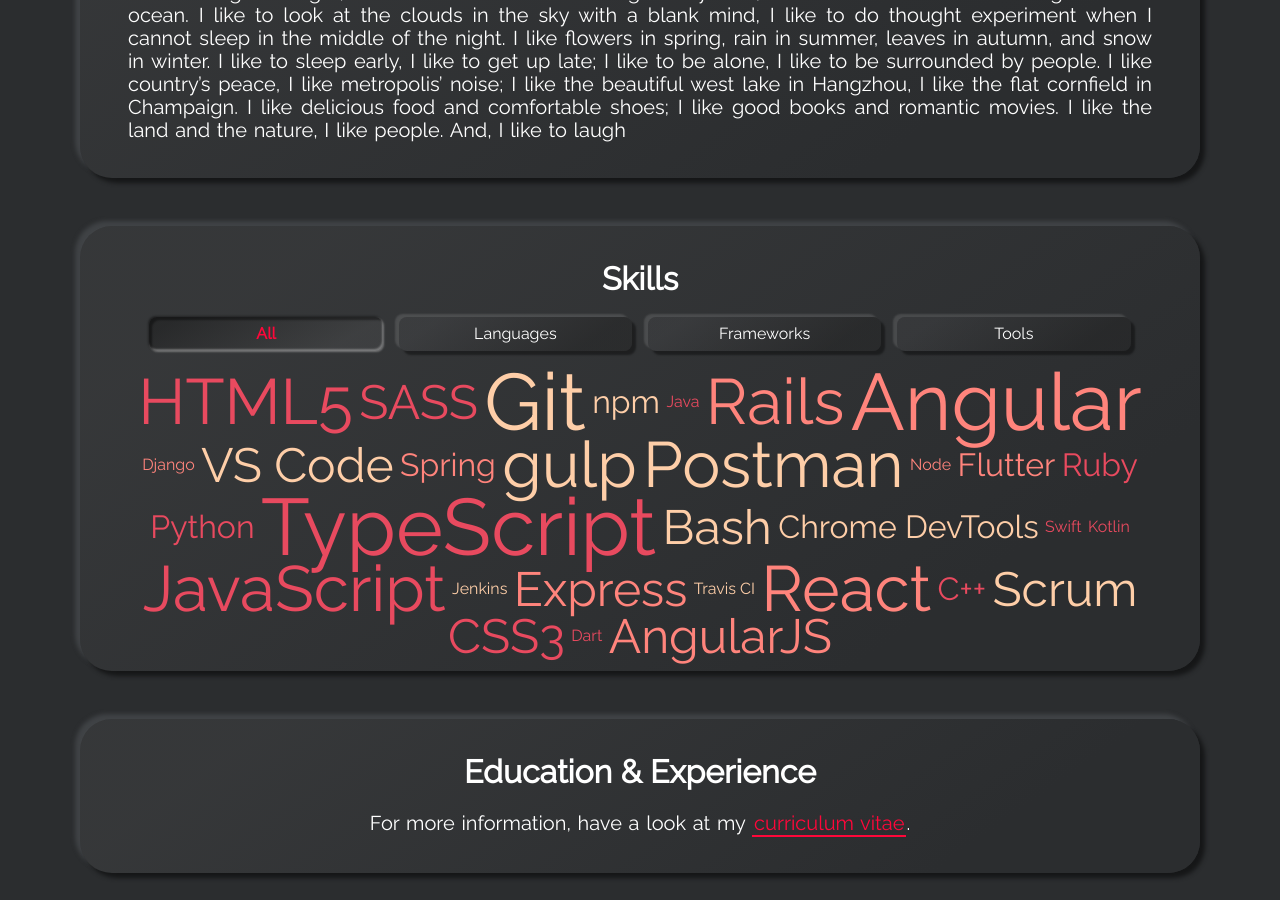
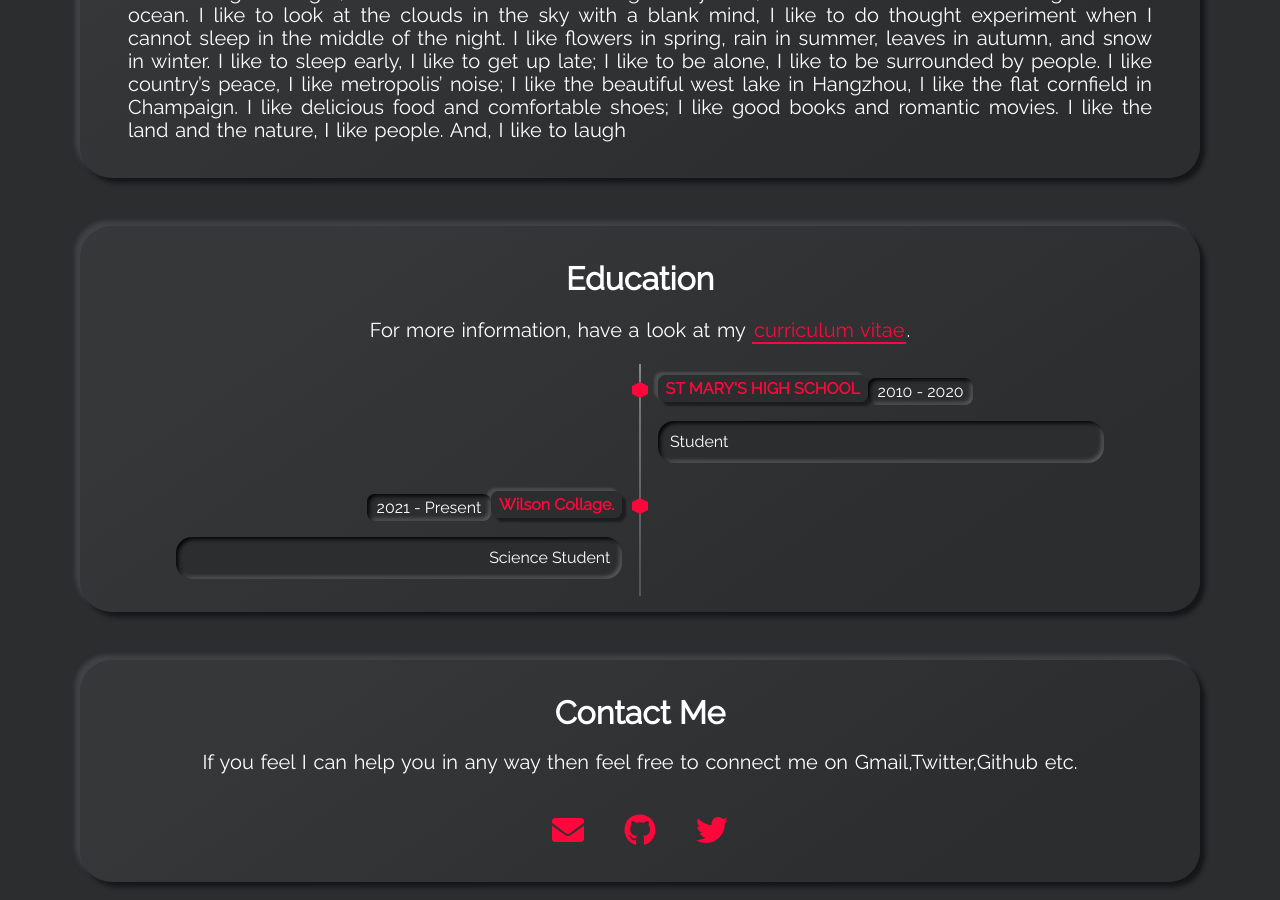
Before and after one commit to abdulmerchant/abdulmerchant.github.io, a Jekyll site: the page built from index.html, in a window 1280 px wide and 900 px high, scrolled down 1308 px. Built offline with Jekyll 4.4.1, drawn with Linux system fonts in a browser that asks for light colours.

Commit message:
Updated config.

```diff
--- a/_config.yml
+++ b/_config.yml
@@ -14,7 +14,7 @@ baseurl: ""
 username: Abdul Merchant
 # typing_text: This will be typed before 'scroll down for more'.
 # > set this to your job title, e.g. Fullstack Developer
-typing_text: Jekyll Theme
+typing_text: Welcome
 # email: Your E-Mail address for the email button.
 email: abdulahadmerchant@gmail.com
 # For every social button you want to display, set your username or userid
@@ -39,7 +39,7 @@ about_me_description: Hey, this is my homepage, so I have to say something about
 # show_skills_card:
 # > setting this to true, will display the Skills section
 # > setting this to false, will omit the Skills section
-show_skills_card: true
+show_skills_card: false
 # about_me_title: The will be displayed as the title in the Skills section
 skills_title: Skills
 
@@ -49,7 +49,7 @@ skills_title: Skills
 # > setting this to false, will omit the Timeline section
 show_timeline_card: true
 # timeline_title: The will be displayed as the title in the Timeline section
-timeline_title: Education & Experience
+timeline_title: Education
 # cv_download_link: The link where you host your cv.
 # > e.g. you share your cv on your dropbox, then add the dropbox link here
 # cv_download_link: https://example.com/
--- a/_data/timeline.yml
+++ b/_data/timeline.yml
@@ -20,7 +20,9 @@
 - title: ST MARY'S HIGH SCHOOL
   subtitle: Student
   date: 2010 - 2020
+  timeline-side: right
 
 - title: Wilson Collage.
   subtitle: Science Student
   date: 2021 - Present
+  timeline-side: left
```
